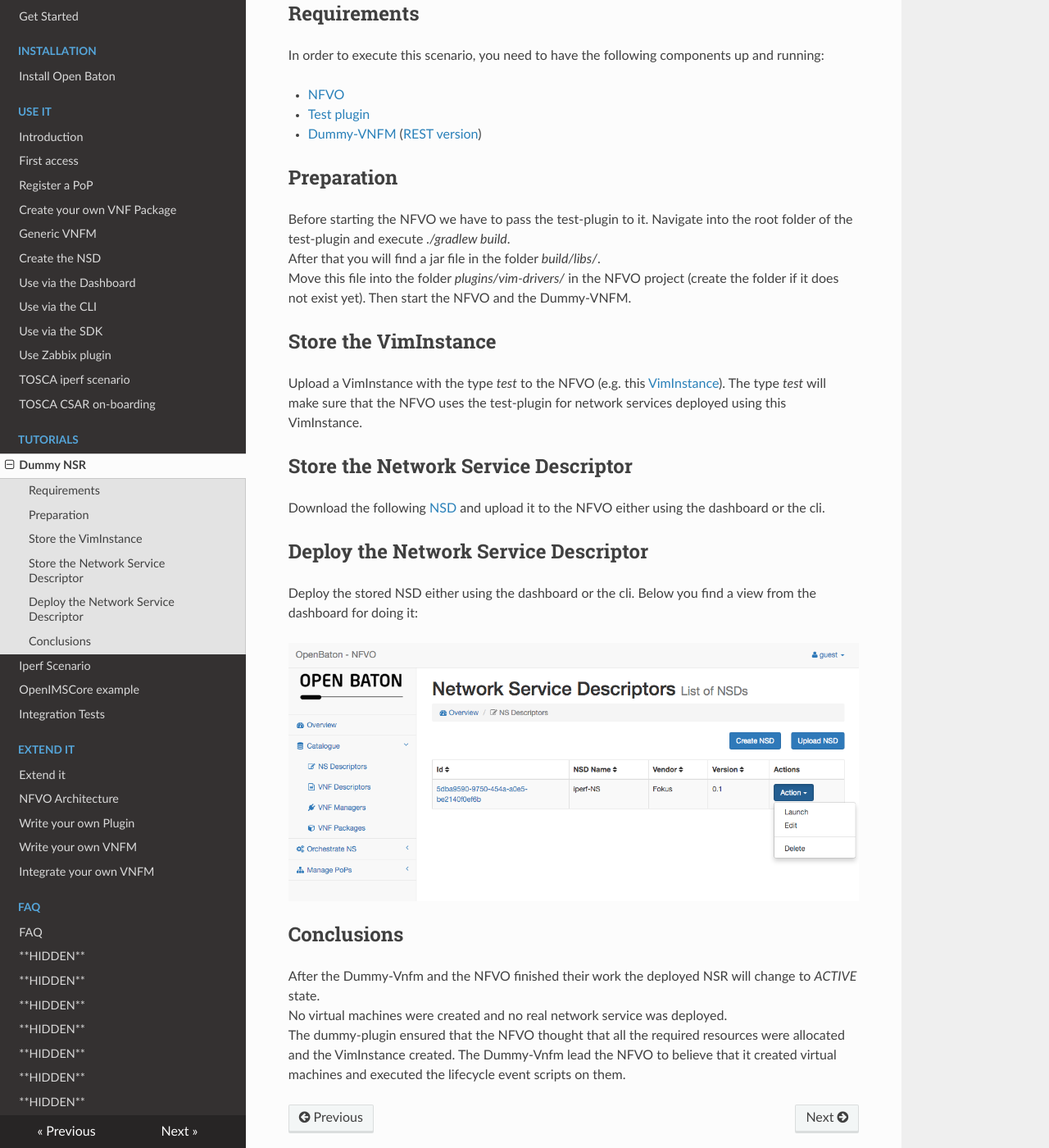
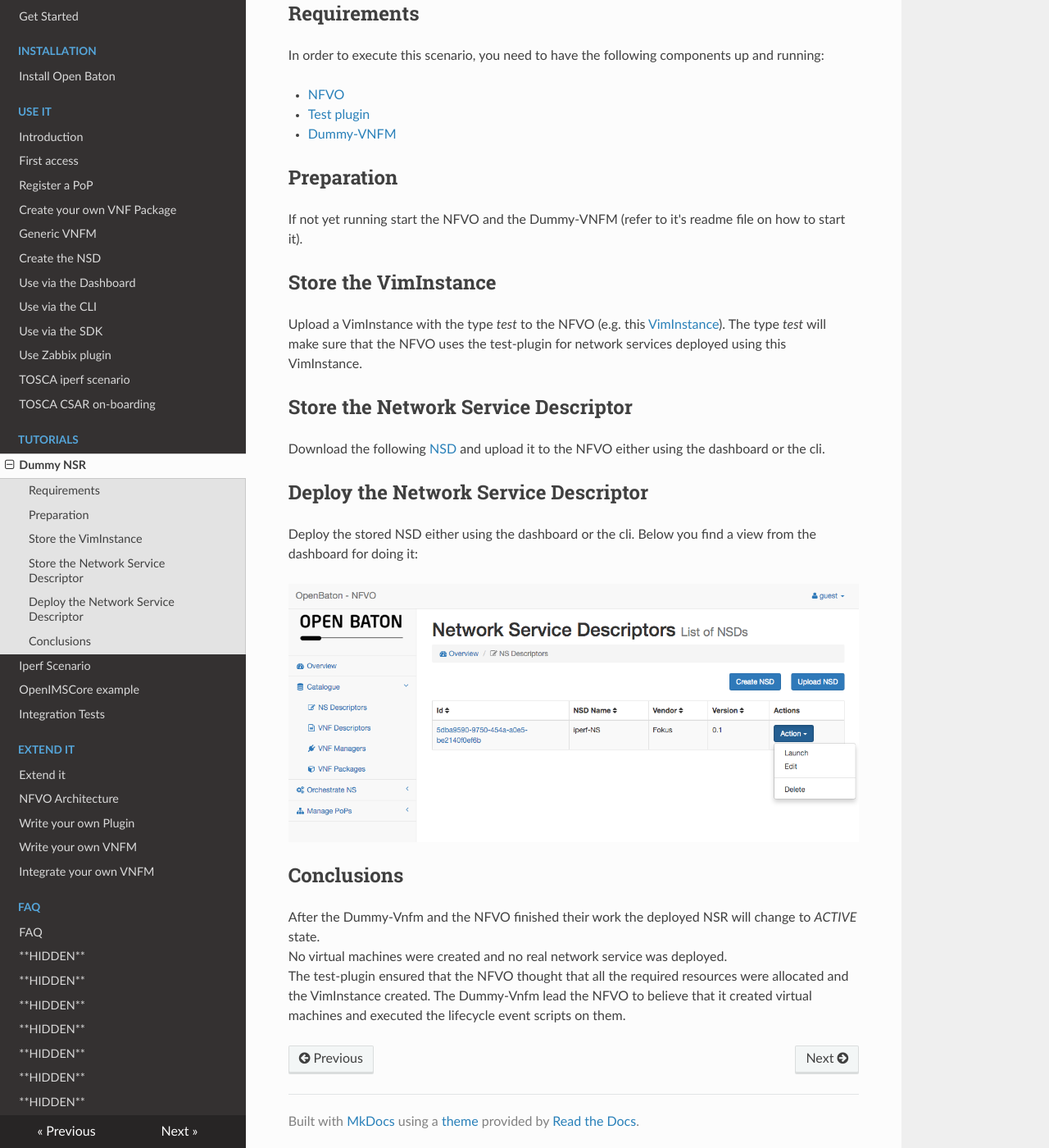
Before and after one commit to openbaton/docs, an MkDocs documentation site: the page built from docs/dummy-NSR.md, in a window 1280 px wide and 1400 px high, scrolled down 257 px. Shown: the whole window at 82% size. Built offline with MkDocs 1.6.1, drawn with Linux system fonts in a browser that asks for light colours; nearby versions of some CDN libraries; old or Windows-style settings are respelled for this version of MkDocs.

Commit message:
Fix: Remove link to dummy-vnfm-rest and remove description on how to get the test-plugin
The test plugin is already stored in the NFVO by the bootstrap script so it is not required to store it by hand.

```diff
--- a/docs/dummy-NSR.md
+++ b/docs/dummy-NSR.md
@@ -9,14 +9,11 @@
 
  * [NFVO]
  * [Test plugin]
- * [Dummy-VNFM] ([REST version])
+ * [Dummy-VNFM]
 
 ## Preparation
 
-Before starting the NFVO we have to pass the test-plugin to it. Navigate into the root folder of the test-plugin and execute *./gradlew build*.
-After that you will find a jar file in the folder *build/libs/*.
-Move this file into the folder *plugins/vim-drivers/* in the NFVO project (create the folder if it does not exist yet).
-Then start the NFVO and the Dummy-VNFM.
+If not yet running start the NFVO and the Dummy-VNFM (refer to it's readme file on how to start it).
 
 ## Store the VimInstance
 
@@ -38,14 +35,13 @@
 
 After the Dummy-Vnfm and the NFVO finished their work the deployed NSR will change to *ACTIVE* state.
 No virtual machines were created and no real network service was deployed.
-The dummy-plugin ensured that the NFVO thought that all the required resources were allocated and the VimInstance created.
+The test-plugin ensured that the NFVO thought that all the required resources were allocated and the VimInstance created.
 The Dummy-Vnfm lead the NFVO to believe that it created virtual machines and executed the lifecycle event scripts on them.
 
 <!---
 References
 -->
 [Dummy-VNFM]: https://github.com/openbaton/dummy-vnfm-amqp
-[REST version]: https://github.com/openbaton/dummy-vnfm-rest
 [vim-doc]:vim-instance-documentation
 [Test Plugin]: https://github.com/openbaton/test-plugin
 [NSD]: descriptors/tutorial-dummy-NSR/tutorial-dummy-NSR.json
```
